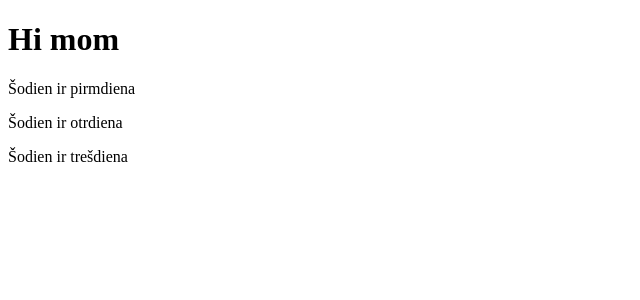
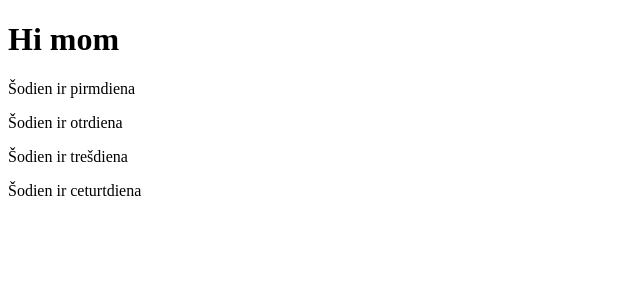
Before and after one commit to jkrigerts/stundu-saraksts-IPa22, a React (Create React App) app: page / in a window 1280 px wide. Shown: the top 300 px of the page, without its empty margins (0-640 px from the left). Built offline with nearby package versions, Linux system fonts and the light colour scheme.

Commit message:
Pievienota ceturtdiena

```diff
--- a/src/App.js
+++ b/src/App.js
@@ -7,6 +7,7 @@ function App() {
       <Diena nosaukums="pirmdiena" />
       <Diena nosaukums="otrdiena" />
       <Diena nosaukums="trešdiena" />
+      <Diena nosaukums="ceturtdiena" />
     </>
   );
 }
```
